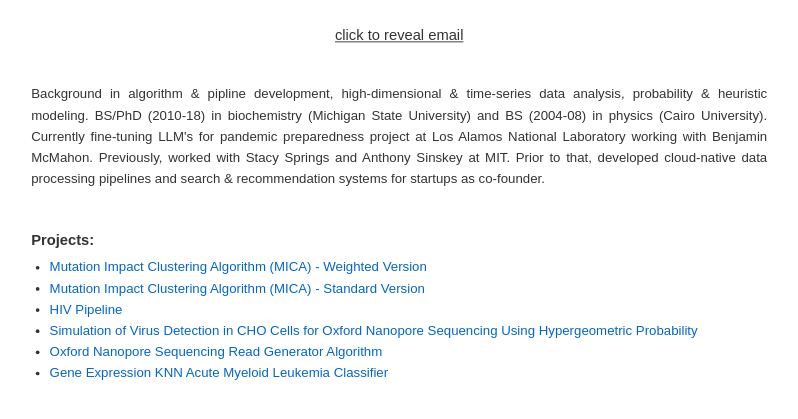
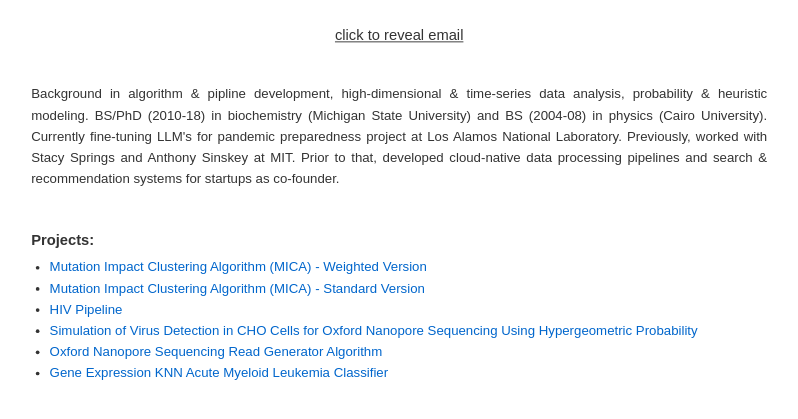
Before and after one commit to raeufroushangar/raeufroushangar.com, a Jekyll site: the page built from index.html, in a window 1280 px wide. Shown: the top 419 px of the page, without its empty margins (208-1006 px from the left). Built offline with Jekyll 4.4.1, drawn with Linux system fonts in a browser that asks for light colours.

Commit message:
Update profile image and homepage

```diff
--- a/index.html
+++ b/index.html
@@ -14,7 +14,7 @@
 <div style="display: flex; align-items: center;">
 
   <div style="font-size: 0.9em; text-align: justify;">
-    Background in algorithm & pipline development, high-dimensional & time-series data analysis, probability & heuristic modeling. BS/PhD (2010-18) in biochemistry (Michigan State University) and BS (2004-08) in physics (Cairo University). Currently fine-tuning LLM's for pandemic preparedness project at Los Alamos National Laboratory working with Benjamin McMahon. Previously, worked with Stacy Springs and Anthony Sinskey at MIT. Prior to that, developed cloud-native data processing pipelines and search & recommendation systems for startups as co-founder.
+    Background in algorithm & pipline development, high-dimensional & time-series data analysis, probability & heuristic modeling. BS/PhD (2010-18) in biochemistry (Michigan State University) and BS (2004-08) in physics (Cairo University). Currently fine-tuning LLM's for pandemic preparedness project at Los Alamos National Laboratory. Previously, worked with Stacy Springs and Anthony Sinskey at MIT. Prior to that, developed cloud-native data processing pipelines and search & recommendation systems for startups as co-founder.
 
   </div>
 </div>
```
